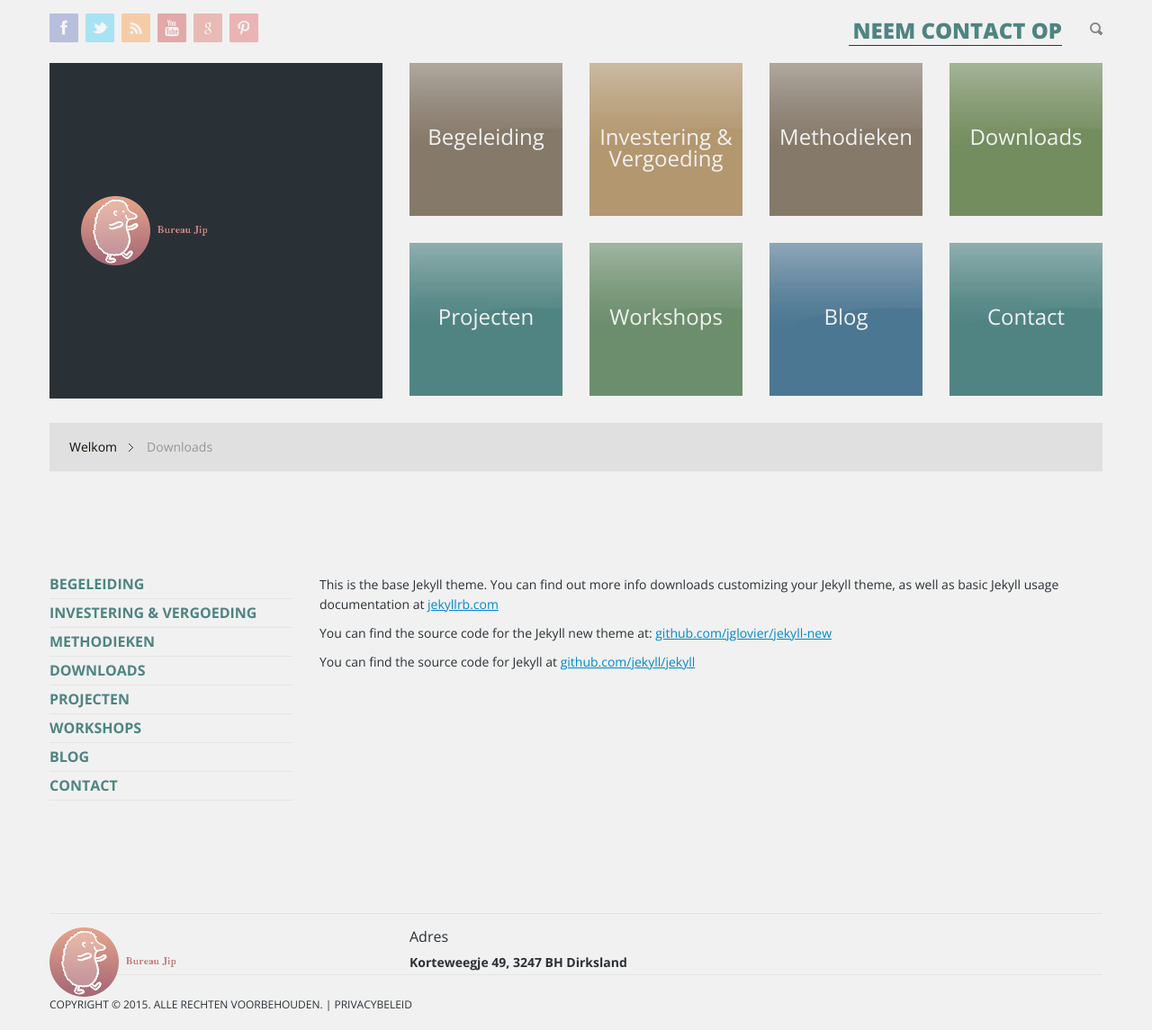
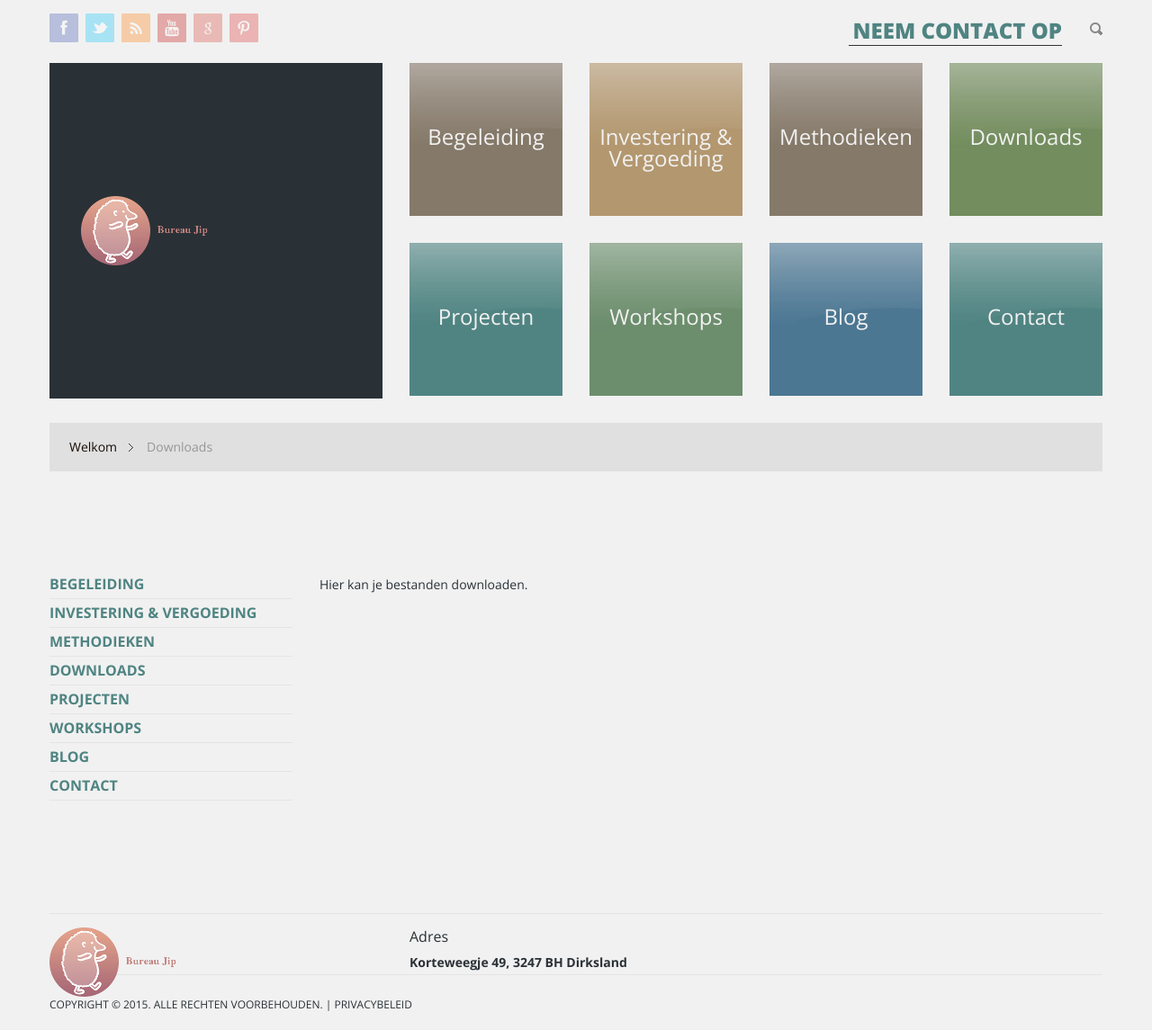
Before and after one commit to mrquincle/bureau-jip, a Jekyll site: the page built from 03-downloads.md, in a window 1280 px wide. Shown: the whole page at 90% size. Built offline with Jekyll 4.4.1, drawn with Linux system fonts in a browser that asks for light colours.

Commit message:
Updated '03-downloads.md' via CloudCannon

```diff
--- a/03-downloads.md
+++ b/03-downloads.md
@@ -7,8 +7,4 @@
 image-position: top
 ---
 
-This is the base Jekyll theme. You can find out more info downloads customizing your Jekyll theme, as well as basic Jekyll usage documentation at [jekyllrb.com](http://jekyllrb.com/)
-
-You can find the source code for the Jekyll new theme at: [github.com/jglovier/jekyll-new](https://github.com/jglovier/jekyll-new)
-
-You can find the source code for Jekyll at [github.com/jekyll/jekyll](https://github.com/jekyll/jekyll)
+Hier kan je bestanden downloaden.
```
